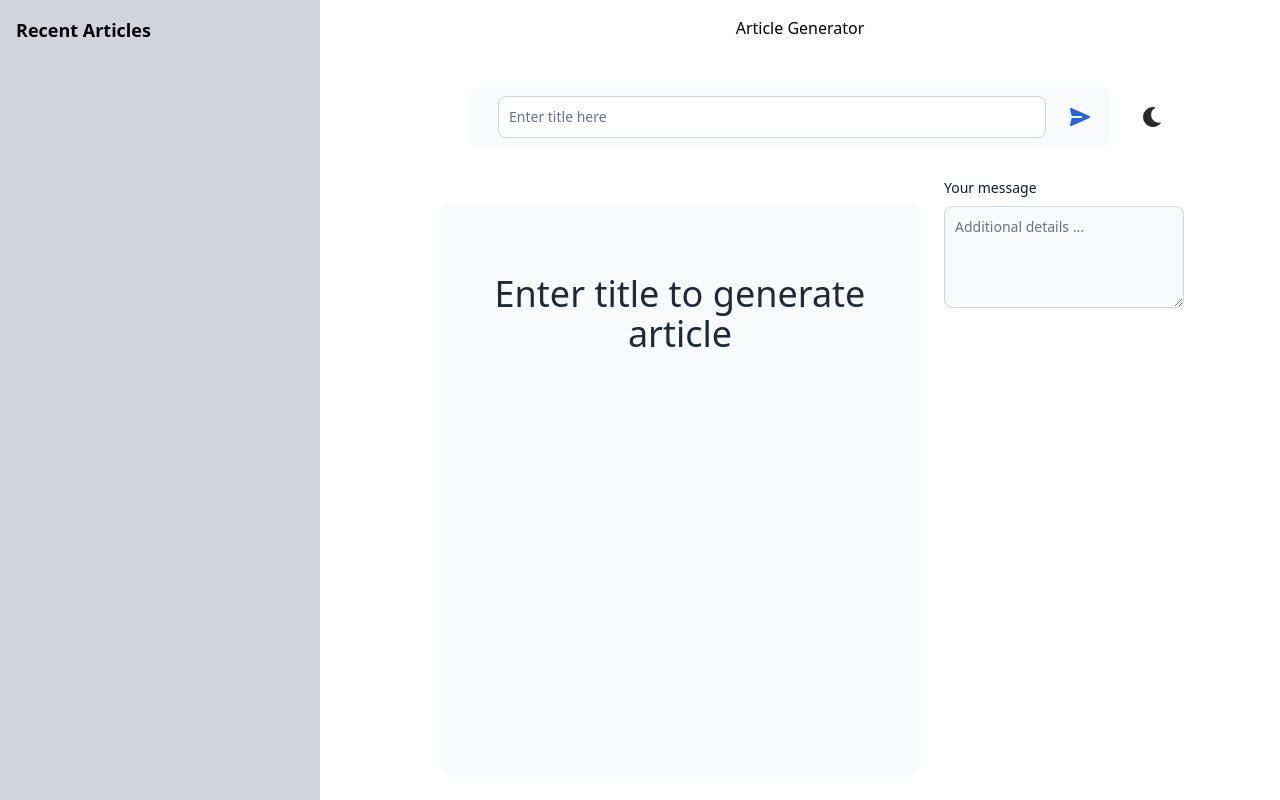
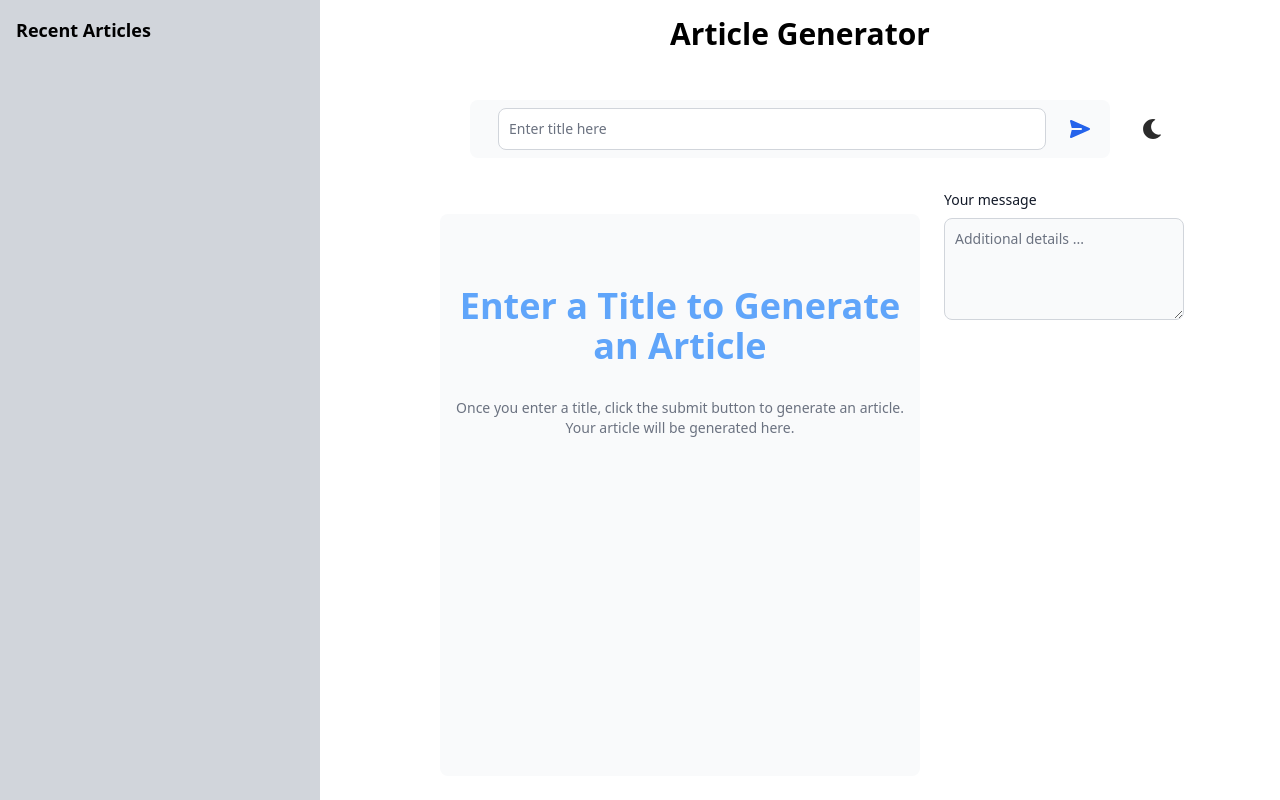
Before and after one commit to sami-bre/article-generator, a React (Create React App) app: page / in a window 1280 px wide. Built offline with nearby package versions, Linux system fonts and the light colour scheme.

Commit message:
some modification on titles style and on article generator component

```diff
--- a/src/App.js
+++ b/src/App.js
@@ -80,7 +80,7 @@ const App = () => {
         onSubmit={handleSubmit}
         className="flex flex-col flex-grow w-3/4 mb-0 overflow-y-auto"
       >
-        <h1 className="text-center mt-4 mb-4 dark:text-gray-300">
+        <h1 className="text-center mt-4 mb-4 dark:text-gray-300 text-3xl font-bold">
           Article Generator
         </h1>
         <TitleInput
--- a/src/InstructionsView.js
+++ b/src/InstructionsView.js
@@ -3,7 +3,13 @@ import React from "react";
 export const InstructionsView = () => {
   return (
     <div className="w-1/2 text-center rounded-lg bg-gray-50 dark:bg-gray-950 m-6 text-gray-800 dark:text-gray-300 py-10 px-4 flex flex-col">
-      <h2 className="text-4xl my-8">Enter title to generate article</h2>
+      <h2 className="text-4xl my-8 font-bold text-blue-400">
+        Enter a Title to Generate an Article
+      </h2>
+      <p className="text-sm text-gray-500">
+        Once you enter a title, click the submit button to generate an article.
+        Your article will be generated here.
+      </p>
     </div>
   );
 };
```
